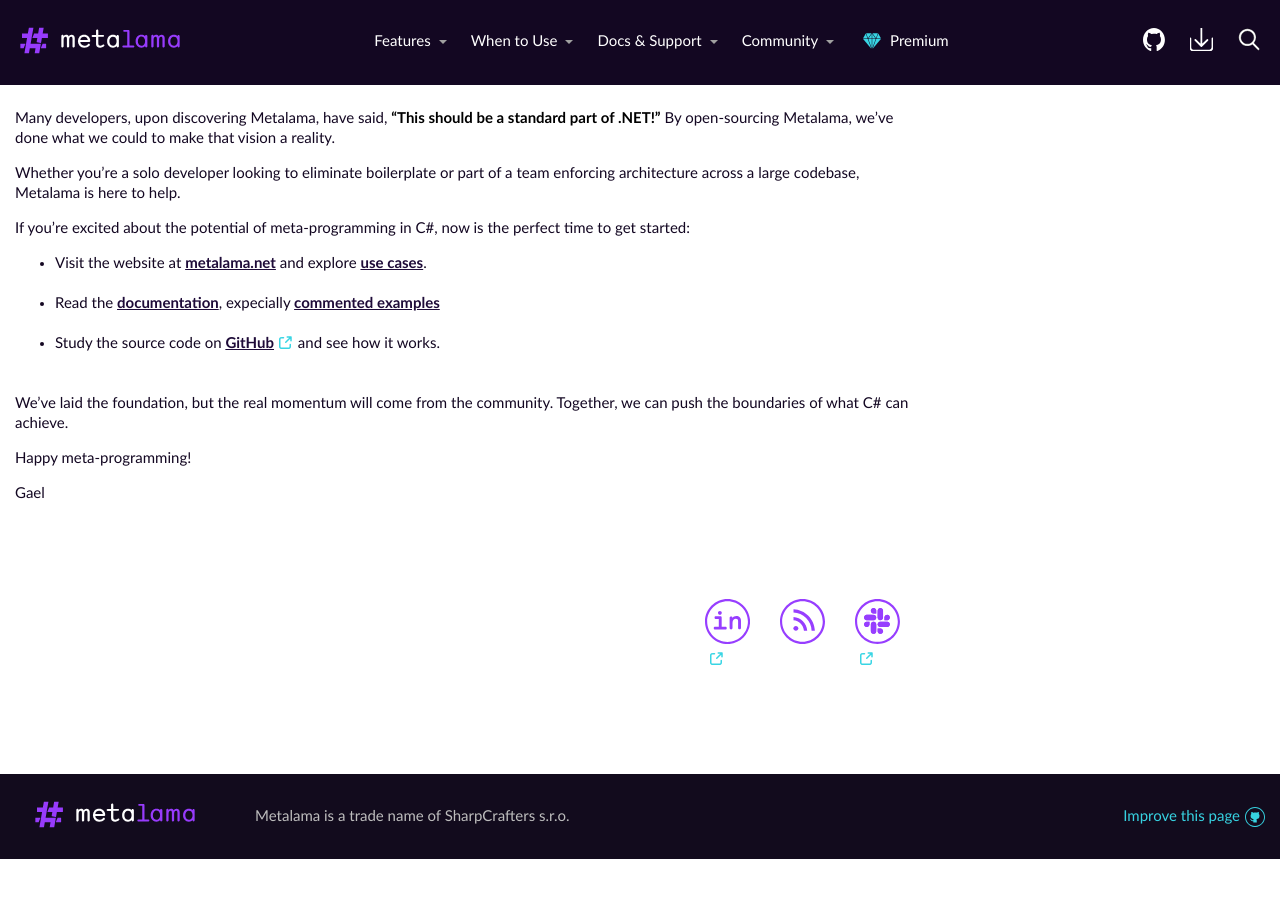
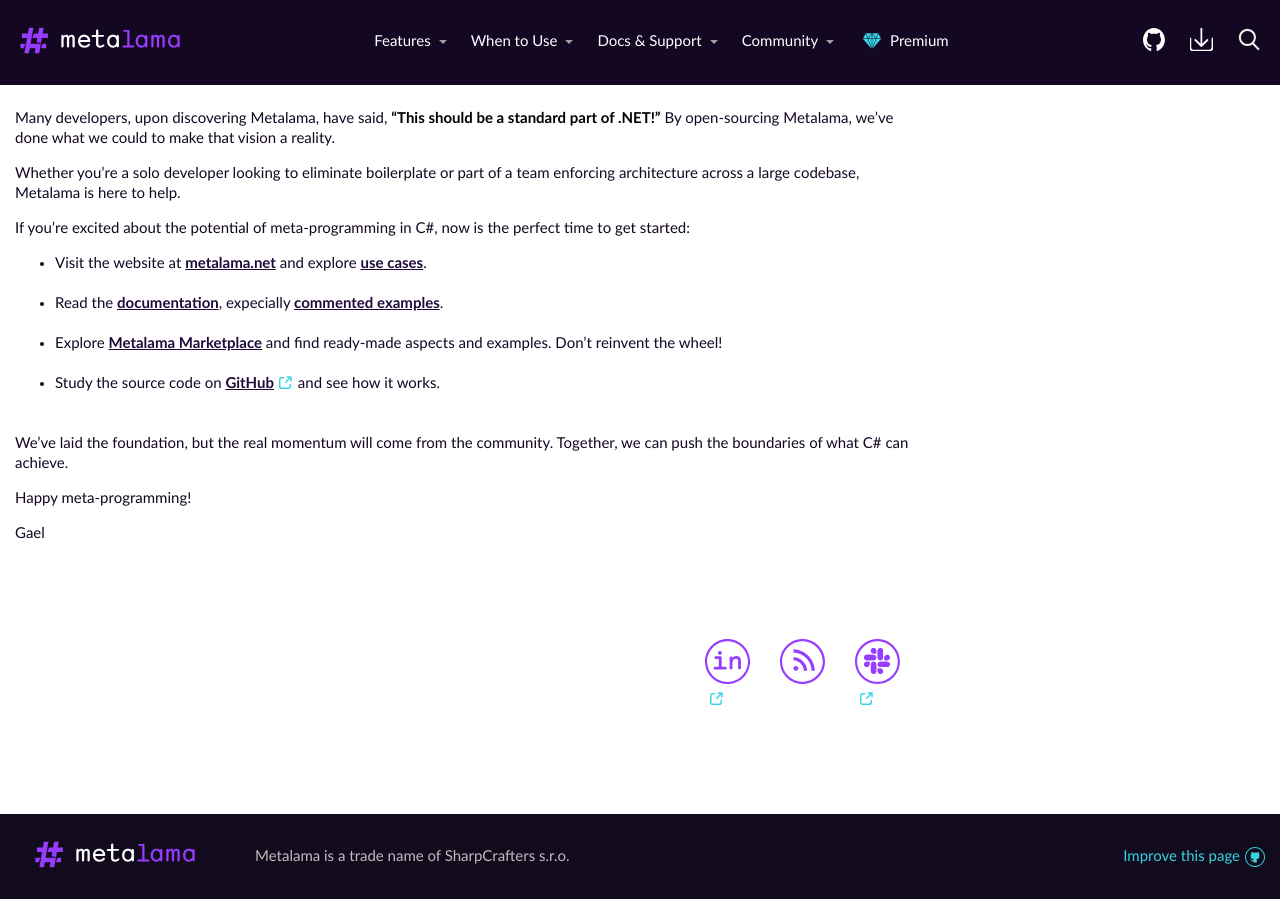
Before and after one commit to metalama/website, a Jekyll site: the page built from _posts/own/2025/2025-05-02-metalama-open-source.md, in a window 1280 px wide and 900 px high, scrolled down 8713 px. Built offline with Jekyll 4.4.1, drawn with Linux system fonts in a browser that asks for light colours; nearby versions of some CDN libraries; comment, search, counter and statistics services are not loaded; the table of contents is made by our own code; before the commit the page ends 9573 px from its top, so only the background shows below that.

```diff
--- a/_posts/own/2025/2025-05-02-metalama-open-source.md
+++ b/_posts/own/2025/2025-05-02-metalama-open-source.md
@@ -281,7 +281,8 @@
 If you’re excited about the potential of meta-programming in C#, now is the perfect time to get started:
 
 - Visit the website at [metalama.net](https://metalama.net) and explore [use cases](https://metalama.net/applications).
-- Read the [documentation](https://doc.metalama.net), expecially [commented examples](https://doc.metalama.net/examples)
+- Read the [documentation](https://doc.metalama.net), expecially [commented examples](https://doc.metalama.net/examples).
+- Explore [Metalama Marketplace](/marketplace) and find ready-made aspects and examples. Don't reinvent the wheel!
 - Study the source code on [GitHub](https://github.com/metalama/Metalama) and see how it works.
 
 We’ve laid the foundation, but the real momentum will come from the community. Together, we can push the boundaries of what C# can achieve.
```
